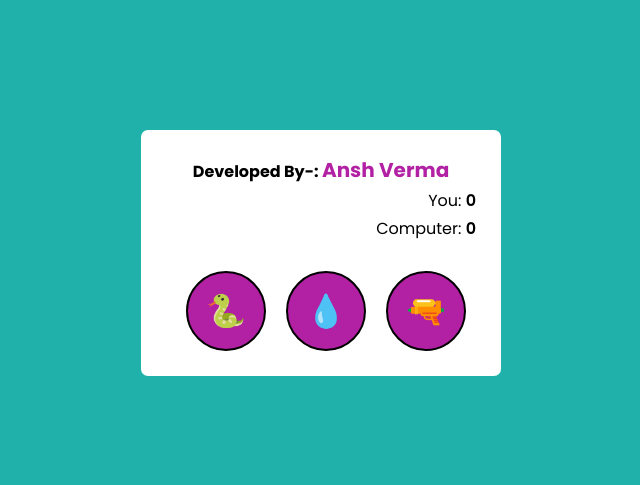
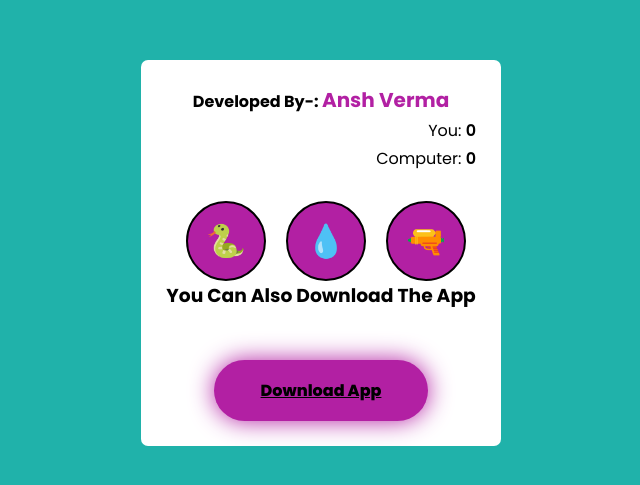
Before and after one commit to ianshvermagit/camputergame, a plain HTML site: page index.html in a window 1280 px wide. Shown: the part 147-632 px from the top of the page, without its empty margins (319-959 px from the left). Drawn offline with Linux system fonts and the light colour scheme.

Commit message:
Update index.html

```diff
--- a/index.html
+++ b/index.html
@@ -32,6 +32,9 @@
    <div class="result">
      <span>You Win!</span>
    </div>
+   <center>   <h3 style="color:black"> You Can Also Download The App</h3></center>
+   <br><br>
+     <center> <a href="app-release.apk" download class="btn">Download App</a></center>
 </div>
 <script src="script.js"></script>
 </body>
```
